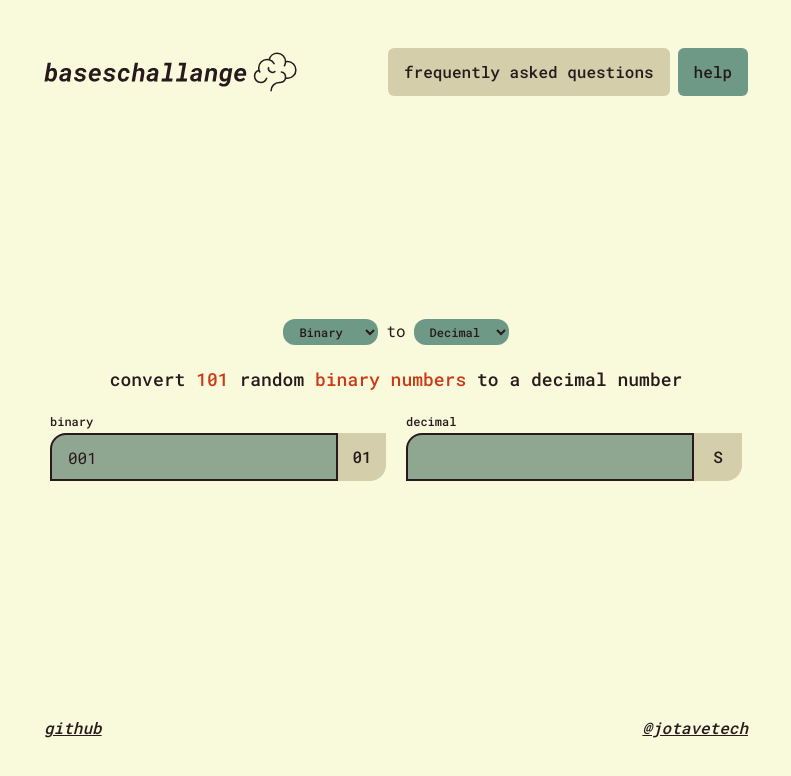
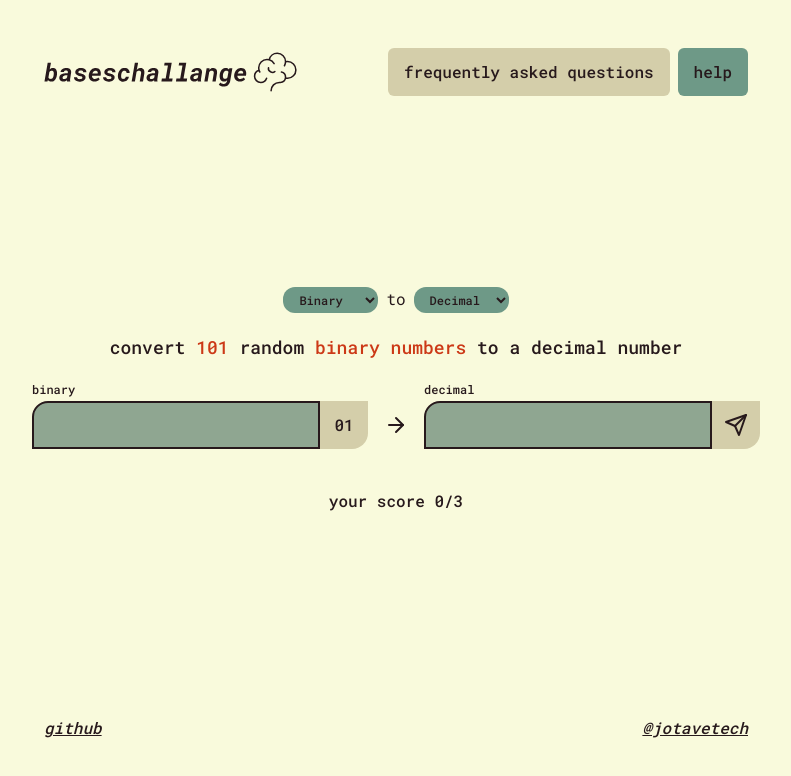
Before and after one commit to jotavetech/baseschallenge, a Next.js app: page / in a window 1280 px wide. Shown: the top 776 px of the page, without its empty margins (244-1035 px from the left). Built offline with nearby package versions, Linux system fonts and the light colour scheme.

Commit message:
add game component

```diff
--- a/app/components/game/game-setup.tsx
+++ b/app/components/game/game-setup.tsx
@@ -2,14 +2,14 @@
 
 import { useState } from "react";
 
-import Input from "./input";
 import SelectSystem from "./select-system";
+import Game from "./game";
 
 import { SystemNumbersType } from "@/types";
 
 import numberThreeMap from "../../utils/numberThreeMap";
 
-const Game = () => {
+const GameSetup = () => {
   const [systemFrom, setSystemFrom] = useState<SystemNumbersType>("binary");
   const [systemTo, setSystemTo] = useState<SystemNumbersType>("decimal");
 
@@ -41,13 +41,9 @@ const Game = () => {
         </span>{" "}
         to a decimal number
       </p>
-      <div className="flex flex-col items-center mt-5 lg:flex-row gap-5">
-        <Input placeholder="001" id="to-convert" type={"binary"} />
-
-        <Input id="to-convert" type={systemTo} submitabble={true} />
-      </div>
+      <Game from={systemFrom} to={systemTo} />
     </div>
   );
 };
 
-export default Game;
+export default GameSetup;
--- /dev/null
+++ b/app/components/game/game.tsx
@@ -0,0 +1,29 @@
+import { SystemNumbersType } from "@/types";
+
+import { useState } from "react";
+import Input from "./input";
+import { ArrowRight } from "lucide-react";
+
+interface GameProps {
+  from: SystemNumbersType;
+  to: SystemNumbersType;
+}
+
+const Game = ({ from, to }: GameProps) => {
+  const [score, setScore] = useState(0);
+
+  return (
+    <div>
+      <form className="flex flex-col lg:flex-row items-center gap-1 lg:gap-4 mt-5">
+        <Input id="generated-number" value={"001"} type={from} disabled />
+        <ArrowRight className="text-primary dark:text-primary-dark mt-5 rotate-90 lg:-rotate-0" />
+        <Input id="input-number" type={to} submitabble />
+      </form>
+      <p className="font-medium text-center text-primary dark:text-primary-dark mt-5 lg:mt-10">
+        your score {score}/3
+      </p>
+    </div>
+  );
+};
+
+export default Game;
--- a/app/components/game/input.tsx
+++ b/app/components/game/input.tsx
@@ -1,4 +1,5 @@
 import { SystemNumbersType } from "@/types";
+import { Send } from "lucide-react";
 
 interface InputProps {
   disabled?: boolean;
@@ -36,16 +37,18 @@ const Input = ({
       <div className="flex items-center">
         <input
           id={id}
-          type="text"
-          className="bg-input-bg dark:bg-input-bg-dark h-12 w-72 outline-none border-primary dark:border-primary-dark border-2 text-primary dark:text-primary-dark placeholder:text-primary placeholder:dark:text-primary-dark p-4  rounded-tl-2xl"
+          type="number"
+          className={`bg-input-bg dark:bg-input-bg-dark h-12 w-72 outline-none border-primary dark:border-primary-dark border-2 text-primary dark:text-primary-dark placeholder:text-primary placeholder:dark:text-primary-dark p-4 rounded-tl-2xl ${
+            !disabled && "hover:opacity-85"
+          }`}
           placeholder={placeholder}
           disabled={disabled}
         />
         <button
           disabled={!submitabble}
-          className="h-12 w-12 bg-button-bg-1 dark:bg-button-bg-1-dark text-primary dark:text-primary-dark font-medium rounded-br-2xl"
+          className="h-12 w-12 bg-button-bg-1 dark:bg-button-bg-1-dark text-primary dark:text-primary-dark font-medium rounded-br-2xl flex items-center justify-center"
         >
-          {type && !submitabble ? buttonMap[type] : "S"}
+          {type && !submitabble ? buttonMap[type] : <Send />}
         </button>
       </div>
     </div>
--- a/app/components/game/select-system.tsx
+++ b/app/components/game/select-system.tsx
@@ -8,7 +8,7 @@ const SelectSystem = ({ value, onChange }: SelectSystemProps) => {
     <select
       onChange={onChange}
       value={value}
-      className="rounded-xl bg-button-bg-2 text-xs font-medium px-3 py-1 text-primary dark:text-primary-dark"
+      className="rounded-xl bg-button-bg-2 text-xs font-medium px-3 py-1 text-primary dark:text-primary-dark cursor-pointer"
     >
       <option value="binary">Binary</option>
       <option value="hex">Hex</option>
```
